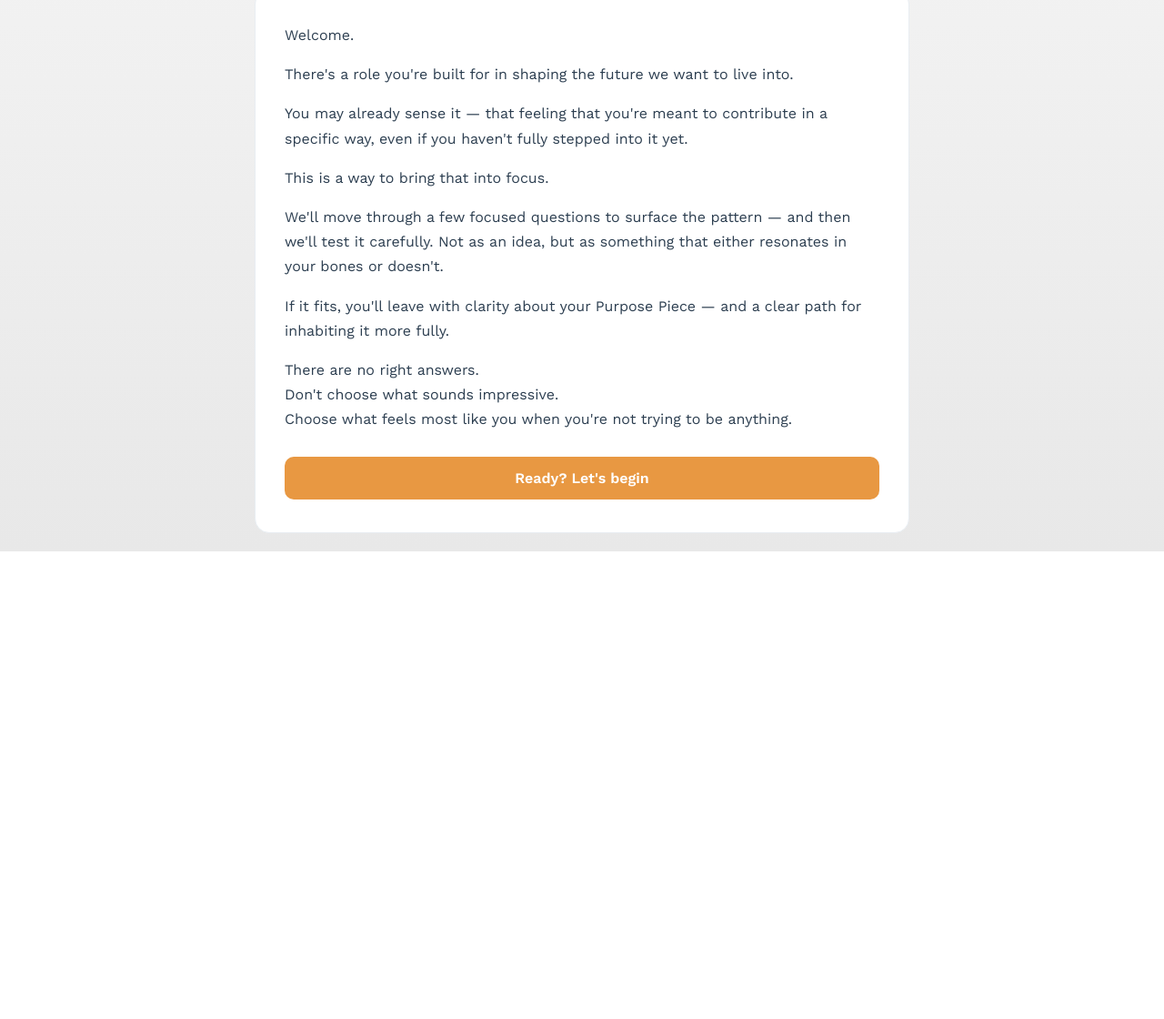
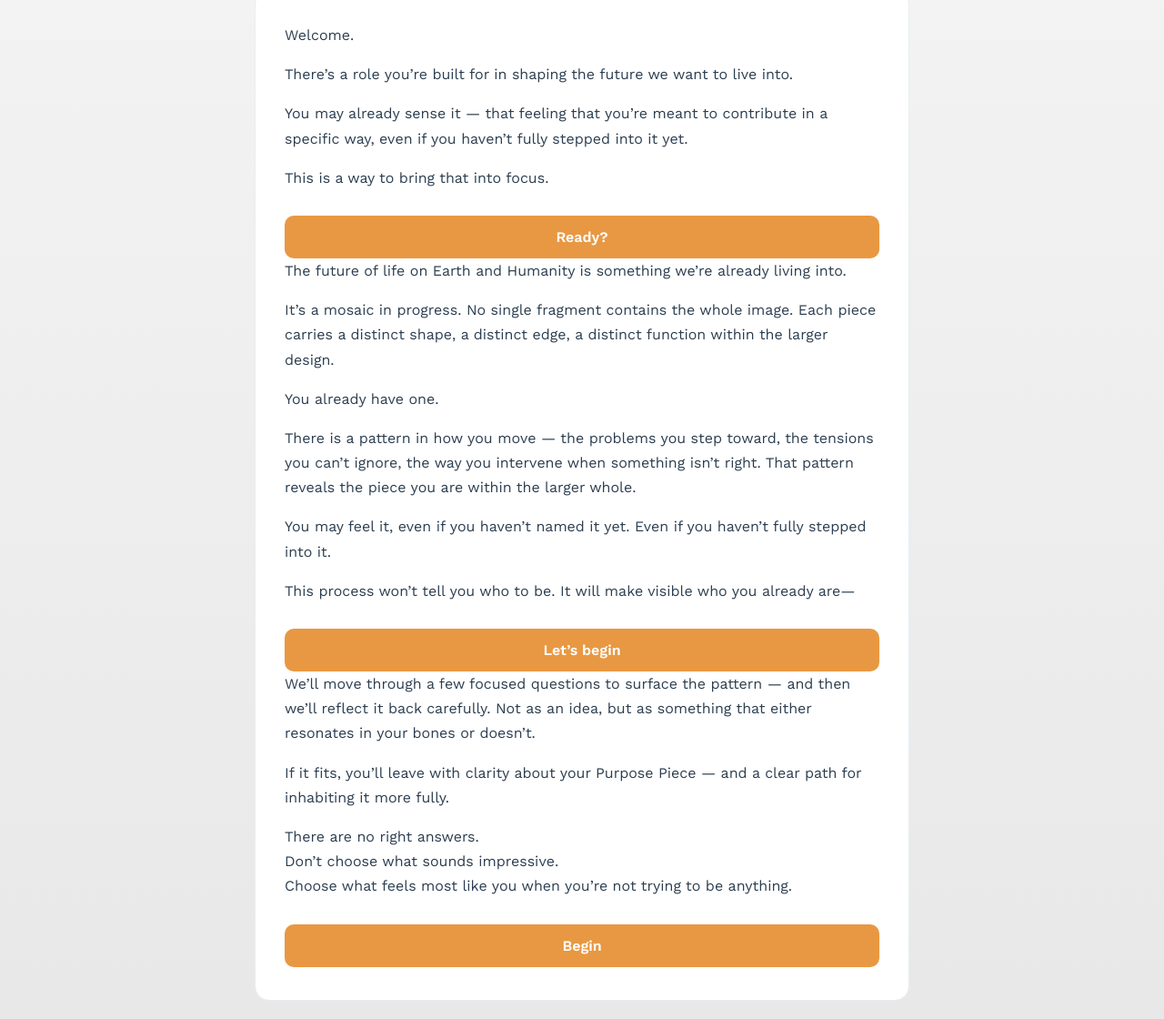
Before and after one commit to Next-Nik/purpose-piece, a website: page public/index.html in a window 1280 px wide. Shown: the part 233-1353 px from the top of the page at 91% size. Before the commit the page ends 839 px from the top, so only its background shows below. Drawn offline with nearby package versions, Linux system fonts and the light colour scheme.

Commit message:
Update index.html

```diff
--- a/public/index.html
+++ b/public/index.html
@@ -25,16 +25,39 @@
       <div class="progress-label" id="progress-label">Rapid Signal</div>
     </div>
 
-    <!-- Welcome screen (shown on load, hidden when assessment starts) -->
+    <!-- Welcome carousel (shown on load, hidden when assessment starts) -->
     <div id="welcome-screen">
-      <p>Welcome.</p>
-      <p>There's a role you're built for in shaping the future we want to live into.</p>
-      <p>You may already sense it — that feeling that you're meant to contribute in a specific way, even if you haven't fully stepped into it yet.</p>
-      <p>This is a way to bring that into focus.</p>
-      <p>We'll move through a few focused questions to surface the pattern — and then we'll test it carefully. Not as an idea, but as something that either resonates in your bones or doesn't.</p>
-      <p>If it fits, you'll leave with clarity about your Purpose Piece — and a clear path for inhabiting it more fully.</p>
-      <p>There are no right answers.<br>Don't choose what sounds impressive.<br>Choose what feels most like you when you're not trying to be anything.</p>
-      <button class="btn-primary" id="start-btn">Ready? Let's begin</button>
+      <div class="carousel-track" id="carousel-track">
+
+        <!-- Slide 1: Personal invitation -->
+        <div class="carousel-slide" data-slide="0">
+          <p>Welcome.</p>
+          <p>There&#x2019;s a role you&#x2019;re built for in shaping the future we want to live into.</p>
+          <p>You may already sense it &#x2014; that feeling that you&#x2019;re meant to contribute in a specific way, even if you haven&#x2019;t fully stepped into it yet.</p>
+          <p>This is a way to bring that into focus.</p>
+          <button class="btn-primary carousel-btn">Ready?</button>
+        </div>
+
+        <!-- Slide 2: The canvas -->
+        <div class="carousel-slide" data-slide="1">
+          <p>The future of life on Earth and Humanity is something we&#x2019;re already living into.</p>
+          <p>It&#x2019;s a mosaic in progress. No single fragment contains the whole image. Each piece carries a distinct shape, a distinct edge, a distinct function within the larger design.</p>
+          <p>You already have one.</p>
+          <p>There is a pattern in how you move &#x2014; the problems you step toward, the tensions you can&#x2019;t ignore, the way you intervene when something isn&#x2019;t right. That pattern reveals the piece you are within the larger whole.</p>
+          <p>You may feel it, even if you haven&#x2019;t named it yet. Even if you haven&#x2019;t fully stepped into it.</p>
+          <p>This process won&#x2019;t tell you who to be. It will make visible who you already are&#x2014;</p>
+          <button class="btn-primary carousel-btn">Let&#x2019;s begin</button>
+        </div>
+
+        <!-- Slide 3: The process -->
+        <div class="carousel-slide" data-slide="2">
+          <p>We&#x2019;ll move through a few focused questions to surface the pattern &#x2014; and then we&#x2019;ll reflect it back carefully. Not as an idea, but as something that either resonates in your bones or doesn&#x2019;t.</p>
+          <p>If it fits, you&#x2019;ll leave with clarity about your Purpose Piece &#x2014; and a clear path for inhabiting it more fully.</p>
+          <p>There are no right answers.<br>Don&#x2019;t choose what sounds impressive.<br>Choose what feels most like you when you&#x2019;re not trying to be anything.</p>
+          <button class="btn-primary carousel-btn" id="start-btn">Begin</button>
+        </div>
+
+      </div>
     </div>
 
     <!-- Chat area (hidden until assessment starts) -->
```
